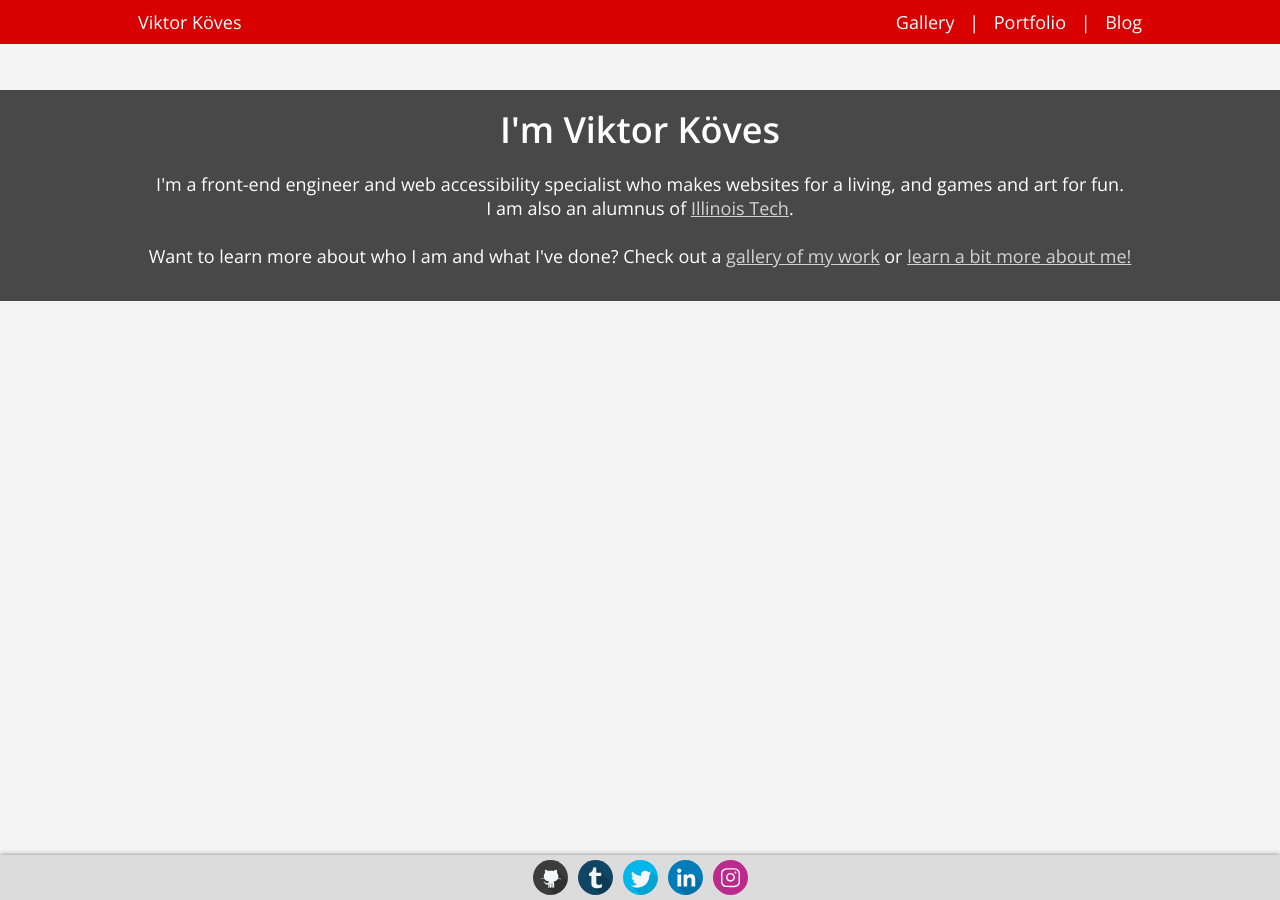
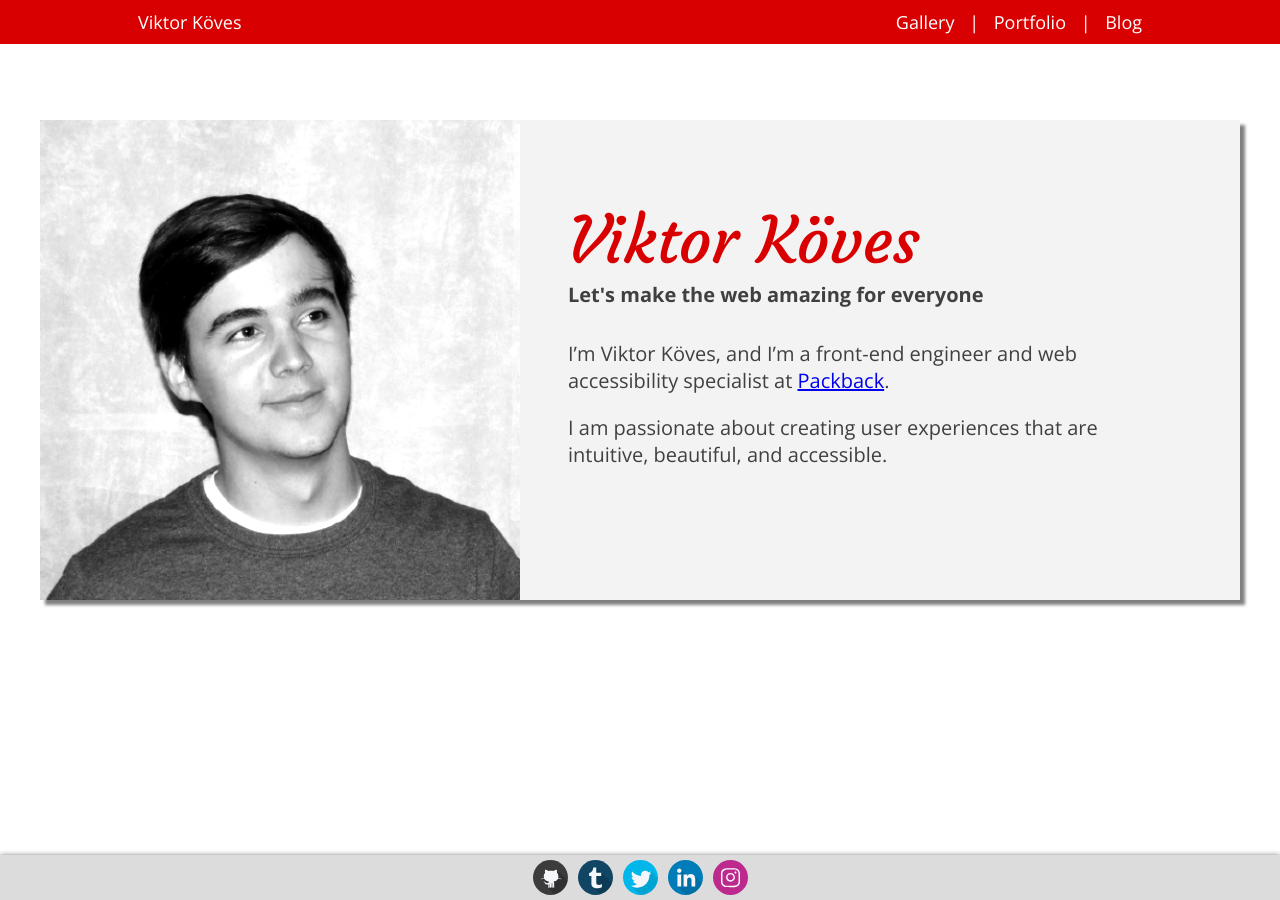
Before and after one commit to vkoves/vkoves.github.io, a Jekyll site: the page built from index.html, in a window 1280 px wide. Built offline with Jekyll 4.4.1, drawn with Linux system fonts in a browser that asks for light colours.

Commit message:
Updated homepage with new design

```diff
--- a/_sass/_header.scss
+++ b/_sass/_header.scss
@@ -19,7 +19,7 @@
   margin: auto;
   color: $white;
   font-weight: 400;
-  max-width: 1200px;
+  max-width: $max-cont-width;
 }
 #header a
 {
--- /dev/null
+++ b/_sass/variables/_sizing.scss
@@ -0,0 +1,11 @@
+/**
+ * Variables for spacing (like margin and padding) and sizing (like breakpoints
+ * and content width)
+ */
+
+$max-cont-width: 1200px;
+
+// Breakpoints
+
+$mobile-max-width:  800px;                    // 800px
+$desktop-min-width: $mobile-max-width + 1;    // 801px
--- a/css/index.scss
+++ b/css/index.scss
@@ -2,18 +2,58 @@
 ---
 
 @import 'variables/colors';
+@import 'variables/sizing';
 
-.overlay-text
-{
-  width: 100vw;
-  margin-top: 50px;
-  left: 0;
-  max-width: none;
-  padding: 15px;
-  box-sizing: border-box;
-  background-color: rgba(0,0,0,0.7);
-  color: white;
-  font-size: 18px;
+body {
+  background-color: $white;
 }
-/* Make links in the overlay light-grey for readability */
-.overlay-text a { color: $light-grey; }
+
+$desktop-img-size: 30rem;
+
+.main-cont {
+  display: grid;
+  grid-template-rows: $desktop-img-size;
+  grid-template-columns: $desktop-img-size 1fr;
+  max-width: $max-cont-width;
+  margin: 5rem auto 0;
+  background-color: $off-white;
+  box-shadow: 5px 5px 3px $grey;
+
+  img { height: 100%; }
+}
+
+.text-cont {
+  padding: 5rem 3rem 0;
+
+  h1 { font-size: 4rem; }
+
+  p {
+    max-width: 600px;
+    color: $dark-grey;
+    font-size: 1.25rem;
+  }
+  .tagline {
+    margin-top: 0;
+    margin-bottom: 2rem;
+    font-weight: bold;
+    color: $dark-grey;
+  }
+}
+
+@media (max-width: $mobile-max-width) {
+  .main-cont {
+    // Switch to one column layout
+    grid-template-rows: 1fr 1fr;
+    grid-template-columns: 1fr;
+    background-color: transparent;
+    width: 90%;
+    box-shadow: none;
+    margin-top: 0;
+
+    img {
+      width: 100%;
+      height: auto;
+    }
+    .text-cont { padding: 1.25rem 0; }
+  }
+}
--- a/css/main.scss
+++ b/css/main.scss
@@ -1,7 +1,11 @@
 ---
 ---
 
+// Import Courgette Google Font
+@import url('https://fonts.googleapis.com/css?family=Courgette&display=swap');
+
 @import 'variables/colors';
+@import 'variables/sizing';
 
 @import 'header';
 @import 'footer';
@@ -15,6 +19,7 @@ body
   padding-bottom: 60px;
   background: $off-white;
   font-size: 16px;
+  color: $charcoal;
 }
 button { font-family: 'Open Sans', sans-serif; }
 // Make buttons and links have a nice red dashed outline on focus
@@ -60,6 +65,14 @@ button, a {
   top: 2px;
   border-bottom: solid #960000 2px;
 }
+
+.brand-font {
+  font-family: 'Courgette', cursive;
+  // Courgette has no bold version, so force normal weight
+  font-weight: normal;
+}
+.brand-color { color: $brand-red; }
+
 h1 { font-weight: 600; margin: 0px; }
 h4 { font-weight: 600; margin-top: 10px; }
 
--- a/index.html
+++ b/index.html
@@ -6,13 +6,22 @@ stylesheets:
  - index.css
 ---
 
-<div class="overlay-text">
-	<h1 class="page-title">I'm Viktor K&ouml;ves</h1>
-	<p class="page-desc">
-		I'm a front-end engineer and web accessibility specialist who makes websites for a living, and games and art for fun. <br>
-		I am also an alumnus of <a href="http://web.iit.edu/" target="_blank">Illinois Tech</a>.
-		<br>
-		<br>
-		Want to learn more about who I am and what I've done? Check out a <a class="local-link" href="gallery.html">gallery of my work</a> or <a class="local-link" href="about.html">learn a bit more about me!</a>
-	</p>
+<div class="main-cont">
+	<img src="images/headshot.png" alt="Headshot of Viktor Köves">
+
+	<div class="text-cont">
+		<h1 class="brand-font brand-color">Viktor Köves</h1>
+
+		<p class="tagline">Let's make the web amazing for everyone</p>
+
+		<p>
+			I’m Viktor Köves, and I’m a front-end engineer and web accessibility
+			specialist at <a href="http://packback.co">Packback</a>.
+		</p>
+
+		<p>
+			I am passionate about creating user experiences that are intuitive,
+			beautiful, and accessible.
+		</p>
+	</div>
 </div>
```
Also changed, not shown: images/headshot.png (added).
